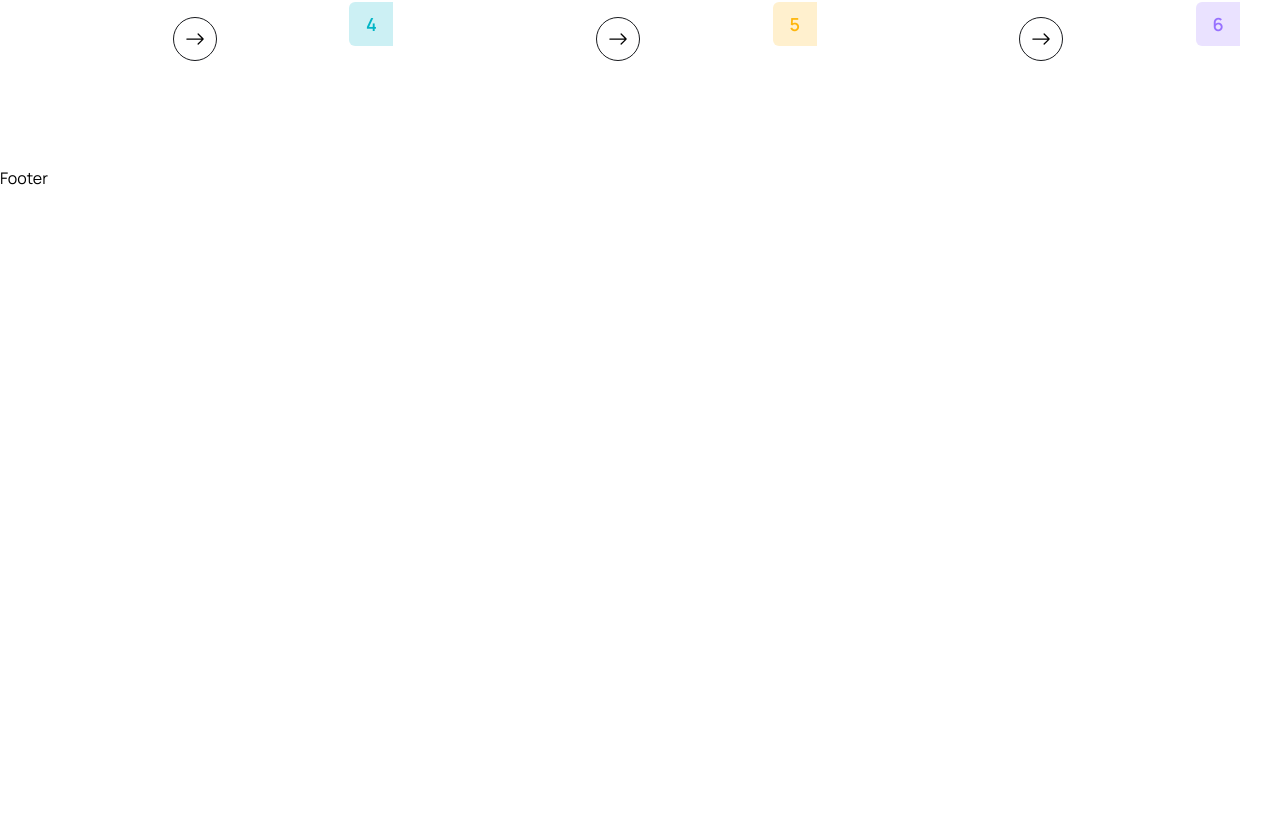
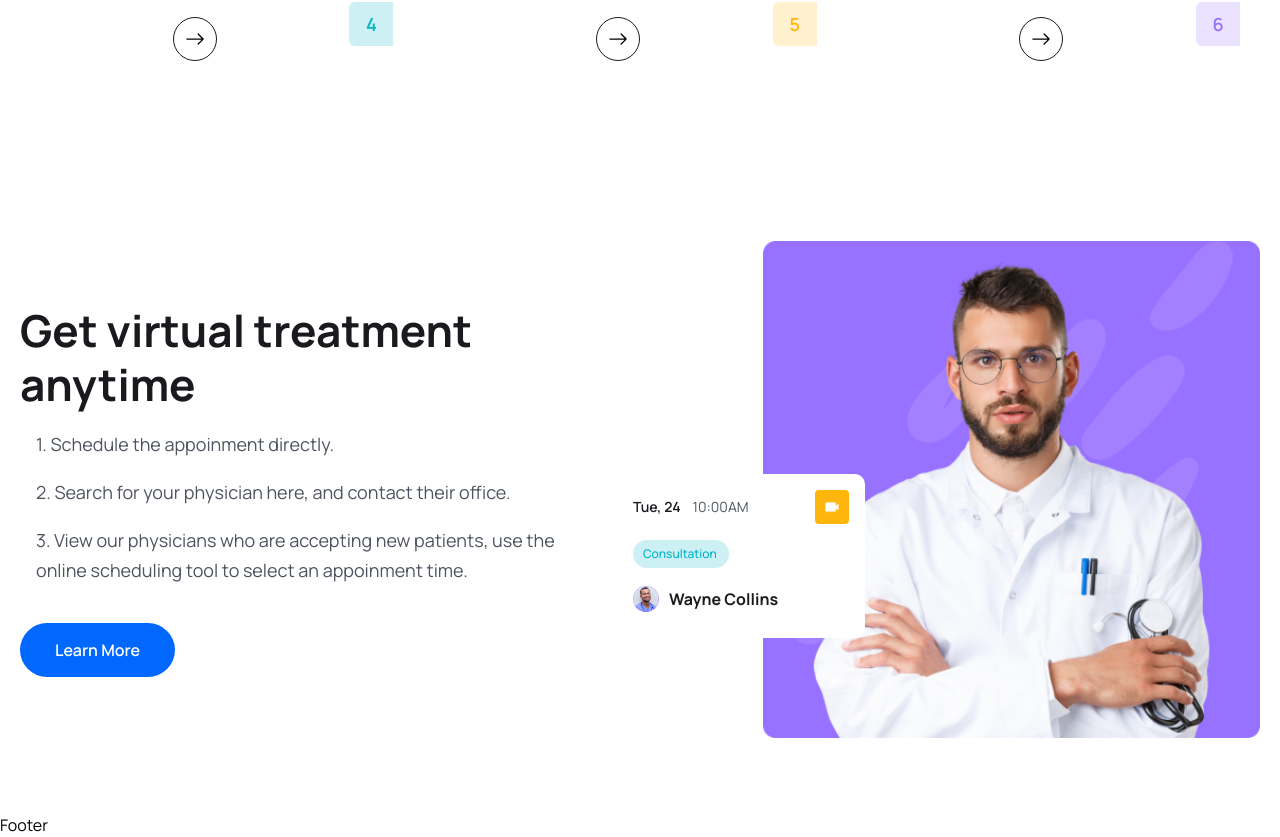
Before and after one commit to Sangamgrg/mern-doctor-booking, a React (Vite) app in the folder frontend/: page / in a window 1280 px wide. Shown: the part 3093-3930 px from the top of the page. Before the commit the page ends 3283 px from the top, so only its background shows below. Built offline with nearby package versions, Linux system fonts and the light colour scheme.

Commit message:
feature section added

```diff
--- a/frontend/src/pages/Home.jsx
+++ b/frontend/src/pages/Home.jsx
@@ -6,6 +6,9 @@
 import icon01 from '../assets/images/icon01.png';
 import icon02 from '../assets/images/icon02.png';
 import icon03 from '../assets/images/icon03.png';
+import featureImg from '../assets/images/feature-img.png';
+import videoIcon from '../assets/images/video-icon.png';
+import avatarIcon from '../assets/images/avatar-icon.png';
 import { Link } from 'react-router-dom';
 import { BsArrowRight } from 'react-icons/bs';
 import About from '../components/About/About';
@@ -176,6 +179,65 @@
         </div>
       </section>
       {/* -----------services section end--------------- */}
+
+      {/* ----------------feature section start----------------- */}
+      <section>
+        <div className="container">
+          <div className="flex items-center justify-between flex-col lg:flex-row">
+            {/* --------------feature content------------------ */}
+            <div className="xl:w-[670px]">
+              <h2 className="heading">
+                Get virtual treatment <br /> anytime
+              </h2>
+              <ul className="pl-4">
+                <li className="text__para">
+                  1. Schedule the appoinment directly.
+                </li>
+                <li className="text__para">
+                  2. Search for your physician here, and contact their office.
+                </li>
+                <li className="text__para">
+                  3. View our physicians who are accepting new patients, use the
+                  online scheduling tool to select an appoinment time.
+                </li>
+              </ul>
+              <Link to="/">
+                <button className="btn">Learn More</button>
+              </Link>
+            </div>
+
+            {/* -----------feature img----------------- */}
+            <div className="relative z-10 xl:w-[770px] flex justify-end mt-[50px] lg:mt-0">
+              <img src={featureImg} className="w-3/4" alt="" />
+              <div className="w-[150px] lg:w-[248px] bg-white absolute bottom-[50px] left-0 md:bottom-[100px] md:left-5 z-20 p-2 pb-3 lg:pt-4 lg:px-4 lg:pb-[26px] rounded-[10px]">
+                <div className="flex items-center justify-between">
+                  <div className="flex items-center gap-[6px] lg:gap-3">
+                    <p className="text-[10px] leading-[10px] lg:text-[14px] lg:leading-5 text-headingColor font-[600]">
+                      Tue, 24
+                    </p>
+                    <p className="text-[10px] leading-[10px] lg:text-[14px] lg:leading-5 text-textColor font-[400]">
+                      10:00AM
+                    </p>
+                  </div>
+                  <span className="w-5 h-5 lg:w-[34px] lg:h-[34px] flex items-center justify-center bg-yellowColor rounded py-1 px-[6px] lg:py-3 lg:px-[9px] ">
+                    <img src={videoIcon} alt="" />
+                  </span>
+                </div>
+
+                <div className="w-[65px] lg:w-[96px] bg-[#CCF0F3] py-1 px-2 lg:py-[6px] lg:px-[10px] text-[8px] leading-[8px] lg:text-[12px] lg:leading-4 text-irisBlueColor font-[500] mt-2 lg:mt-4 rounded-full">
+                  Consultation
+                </div>
+
+                <div className="flex items-center gap-[6px] lg:gap-[10px] mt-2 lg:mt-[18px]">
+                  <img src={avatarIcon} alt="" />
+                  <h4 className="text-[10px] leading-3 lg:text-[16px] lg:leading-[22px] font-[700] text-headingColor">Wayne Collins</h4>
+                </div>
+              </div>
+            </div>
+          </div>
+        </div>
+      </section>
+      {/* ----------------feature section end----------------*/}
     </>
   );
 };
```
